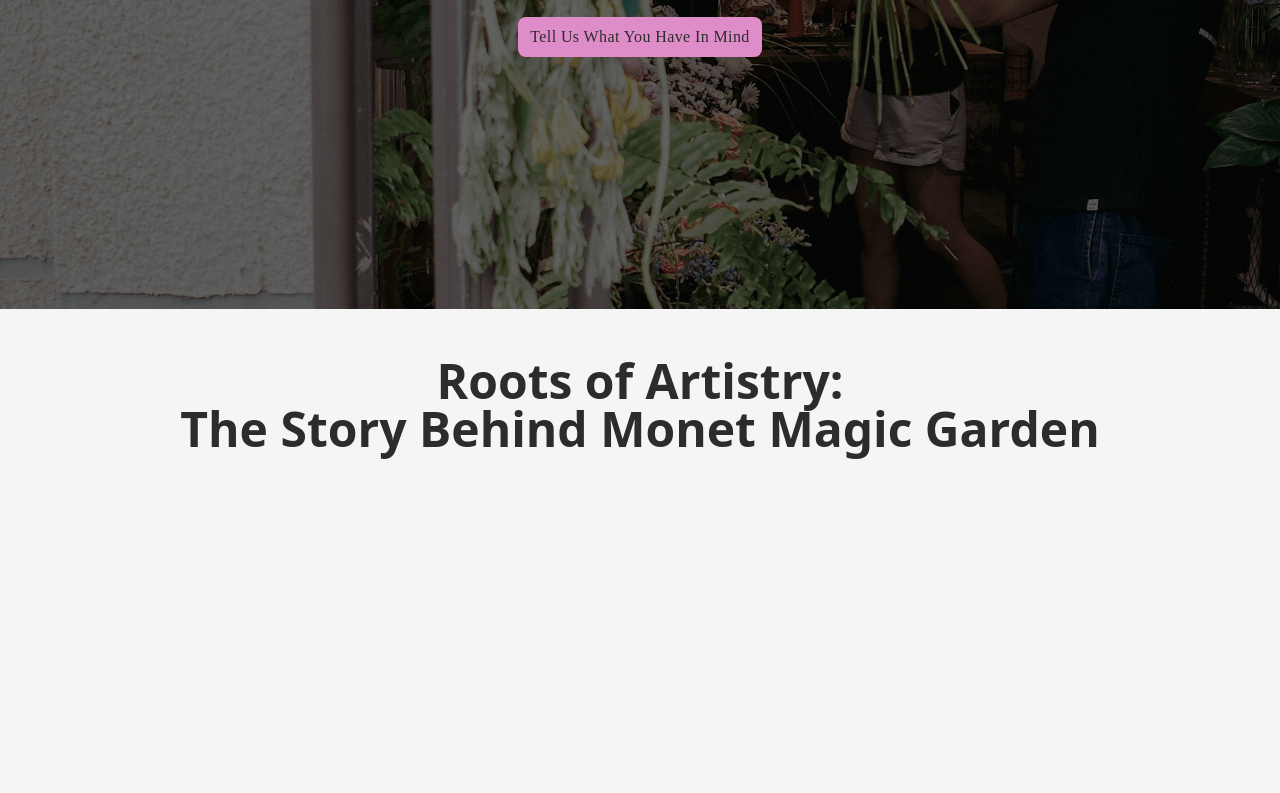
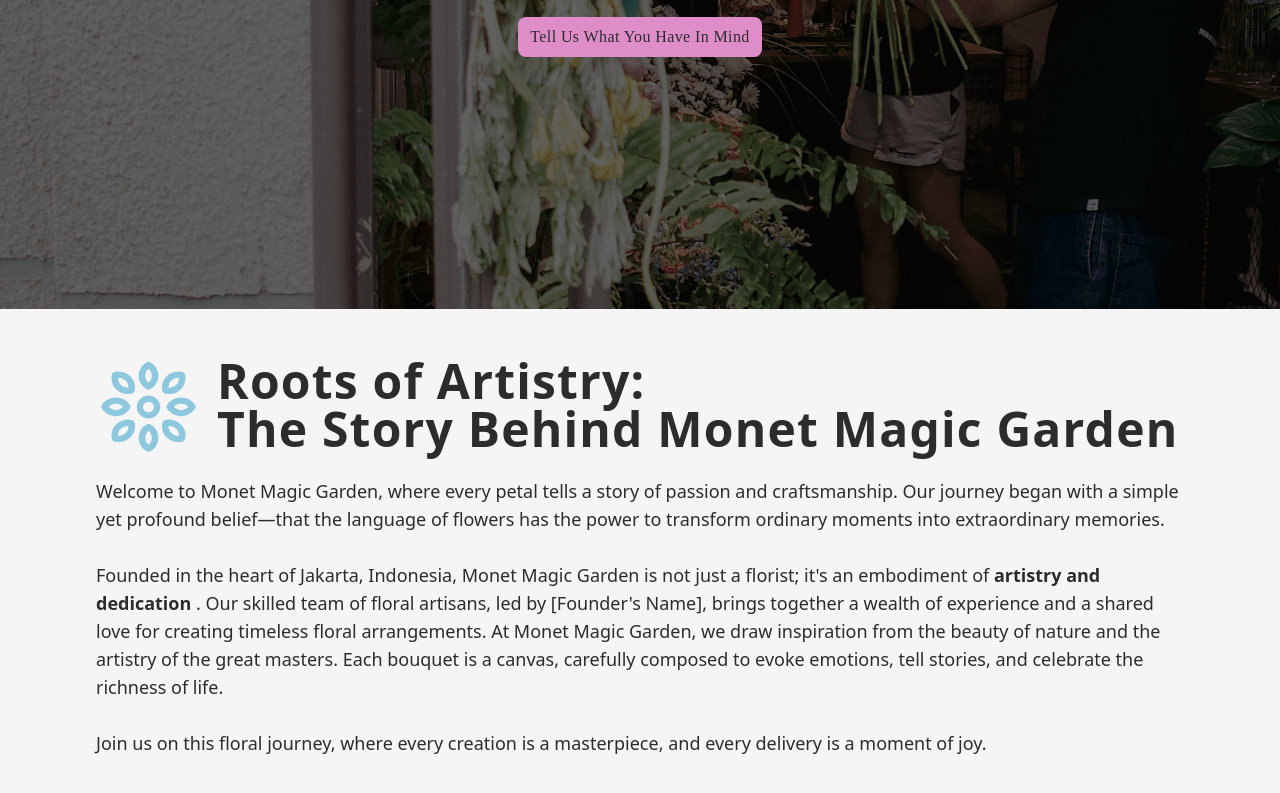
Before and after one commit to ijarre/florist-landing-page, an Astro site: page / in a window 1280 px wide. Shown: the part 2104-2897 px from the top of the page. Before the commit the page ends 2605 px from the top, so only its background shows below. Built offline with nearby package versions, Linux system fonts and the light colour scheme; Astro itself is replaced by a stand-in of ours; a web font is replaced by a local one.

Commit message:
feat: roots

```diff
--- a/src/pages/index.astro
+++ b/src/pages/index.astro
@@ -4,6 +4,7 @@ import { Image } from "astro:assets";
 import heroImage from "../assets/hero.png";
 import { PRODUCT_LIST } from "../__mock/productList";
 import ProductCard from "../components/ProductCard.astro";
+import flowerTotem from "../assets/215.svg";
 ---
 
 <Layout title="Monet Magic Garden - Bride's bouquet">
@@ -59,7 +60,7 @@ import ProductCard from "../components/ProductCard.astro";
 
     <!-- START BESPOKE SECTION -->
     <section
-      class="bg-bespoke shadow-overlay-image grid h-96 min-h-[90vh] w-full place-items-center px-20 text-main-white"
+      class="grid h-96 min-h-[90vh] w-full place-items-center bg-bespoke px-20 text-main-white shadow-overlay-image"
     >
       <div class="flex flex-col items-center justify-center">
         <h3 class="text-center text-5xl font-semibold">
@@ -72,7 +73,7 @@ import ProductCard from "../components/ProductCard.astro";
           your individuality.
         </p>
         <button
-          class="shadonw-lg text-main-black mt-5 rounded-lg bg-main-pink px-3 py-2 font-[ClashDisplay-Medium] tracking-wide"
+          class="shadonw-lg mt-5 rounded-lg bg-main-pink px-3 py-2 font-[ClashDisplay-Medium] tracking-wide text-main-black"
           >Tell Us What You Have In Mind</button
         >
       </div>
@@ -80,10 +81,31 @@ import ProductCard from "../components/ProductCard.astro";
 
     <!-- START ROOT SECTION -->
 
-    <section class="px-24 py-12">
-      <h3 class="text-center text-5xl font-semibold">
-        Roots of Artistry:<br /> The Story Behind Monet Magic Garden
-      </h3>
+    <section class="relative bg-main-white px-24 py-12 text-main-black">
+      <div class="flex gap-4">
+        <Image src={flowerTotem} alt={""} height={100} />
+        <h3 class="text-5xl font-semibold tracking-wide">
+          Roots of Artistry:<br /> The Story Behind Monet Magic Garden
+        </h3>
+      </div>
+      <p class="mt-5 font-paragraph text-lg">
+        Welcome to Monet Magic Garden, where every petal tells a story of
+        passion and craftsmanship. Our journey began with a simple yet profound
+        belief—that the language of flowers has the power to transform ordinary
+        moments into extraordinary memories. <br />
+        <br />
+        Founded in the heart of Jakarta, Indonesia, Monet Magic Garden is not just
+        a florist; it's an embodiment of <b>artistry and dedication </b>. Our
+        skilled team of floral artisans, led by [Founder's Name], brings
+        together a wealth of experience and a shared love for creating timeless
+        floral arrangements. At Monet Magic Garden, we draw inspiration from the
+        beauty of nature and the artistry of the great masters. Each bouquet is
+        a canvas, carefully composed to evoke emotions, tell stories, and
+        celebrate the richness of life. <br />
+        <br />
+        Join us on this floral journey, where every creation is a masterpiece, and
+        every delivery is a moment of joy.
+      </p>
     </section>
   </main>
 </Layout>
```
Also changed, not shown: src/assets/215.svg (added), src/assets/diamond-decoration.png (added), src/assets/flower-totem.png (added).
